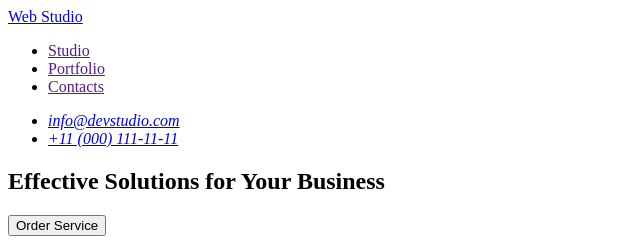
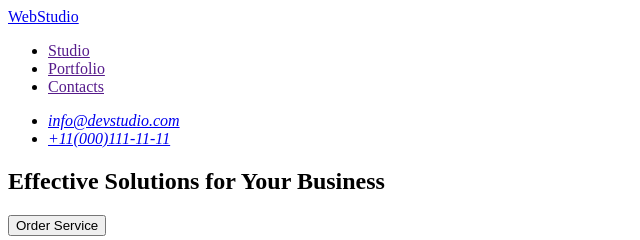
Before and after one commit to Litva1107/goit-markup-hw-01, a plain HTML site: page index.html in a window 1280 px wide. Shown: the top 240 px of the page, 0-640 px from the left. Drawn offline with Linux system fonts and the light colour scheme.

Commit message:
виправленно дз

```diff
--- a/index.html
+++ b/index.html
@@ -9,8 +9,7 @@
 <body>
     <header>
         <nav>
-            <a href="./index.html">Web
-                Studio</a>
+            <a href="./index.html">WebStudio</a>
                 <ul>
                     <li><a href="">Studio</a></li>
                     <li><a href="">Portfolio</a></li>
@@ -20,7 +19,7 @@
        <address>
         <ul>
             <li><a href="mailto:info@devstudio.com">info@devstudio.com</a></li>
-            <li><a href="tel:+11(000)111-11-11">+11 (000) 111-11-11</a></li>
+            <li><a href="tel:+110001111111">+11(000)111-11-11</a></li>
         </ul>
        </address>
     </header>
@@ -88,8 +87,7 @@
 
     </main>
     <footer>
-        <a href="./index.html">Web
-            Studio</a>
+        <a href="./index.html">WebStudio</a>
         <p>Increase the flow of customers and sales for your business with digital marketing & growth solutions.</p>
     </footer>
 </body>
```
